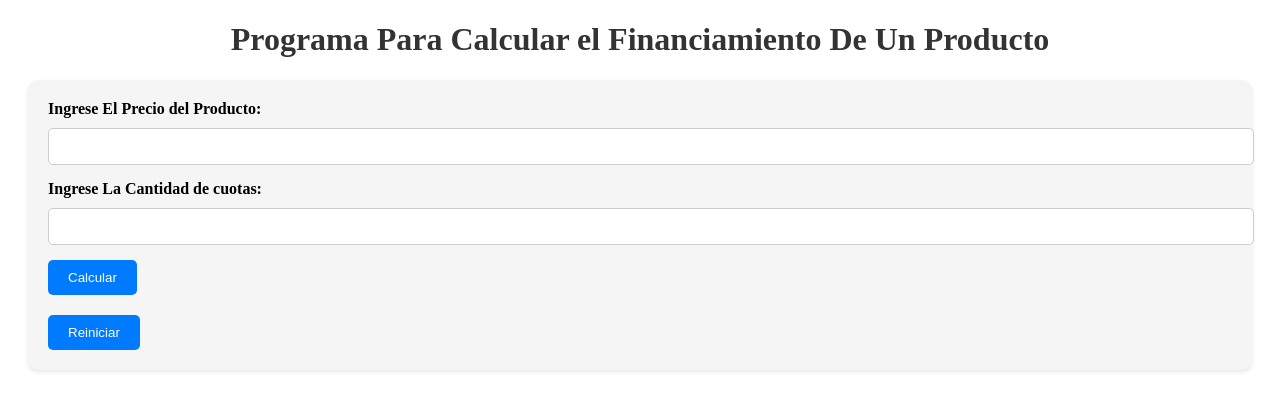
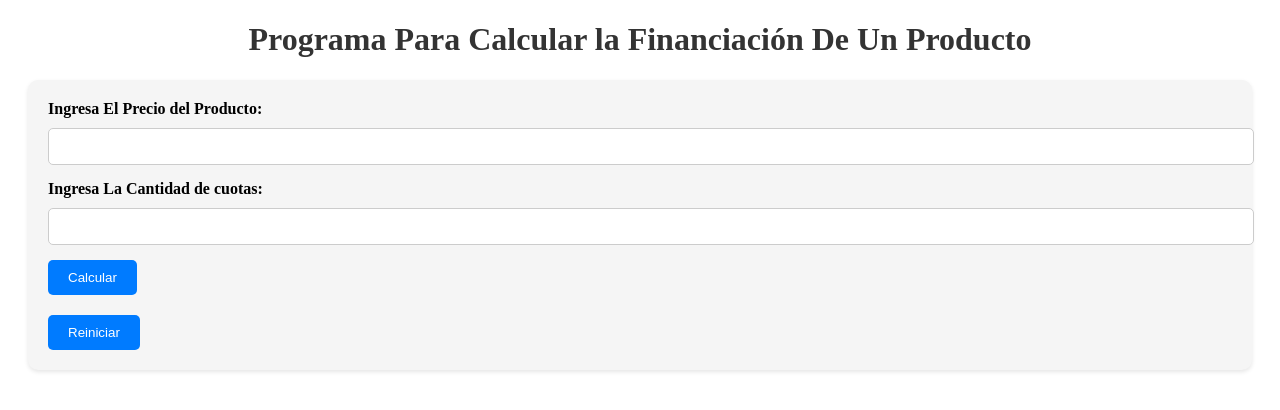
Before and after one commit to arielangelm/El-arca-de-noe, a plain HTML site: page index.html in a window 1280 px wide. Drawn offline with Linux system fonts and the light colour scheme.

Commit message:
nuwevos cambios

```diff
--- a/index.html
+++ b/index.html
@@ -9,11 +9,11 @@
 </head>
 
 <body>
-  <h1>Programa Para Calcular el Financiamiento De Un Producto</h1>
+  <h1>Programa Para Calcular la Financiación De Un Producto</h1>
   <div class="container">
-    <label for="precio">Ingrese El Precio del Producto:</label>
+    <label for="precio">Ingresa El Precio del Producto:</label>
     <input type="number" id="precio" name="precio">
-    <label for="cuotas">Ingrese La Cantidad de cuotas:</label>
+    <label for="cuotas">Ingresa La Cantidad de cuotas:</label>
     <input type="number" id="cuotas" name="cuotas">
     <button onclick="calcularCuotas()">Calcular</button>
     <p id="resultado"></p>
```
